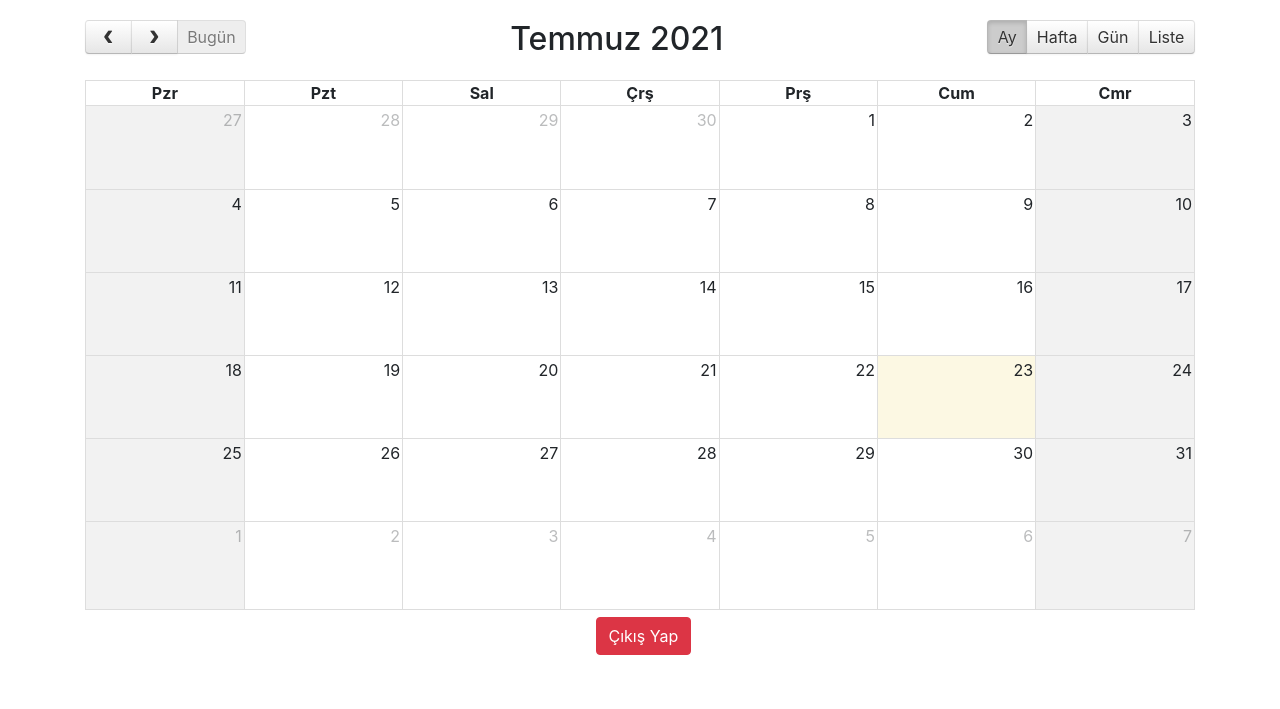
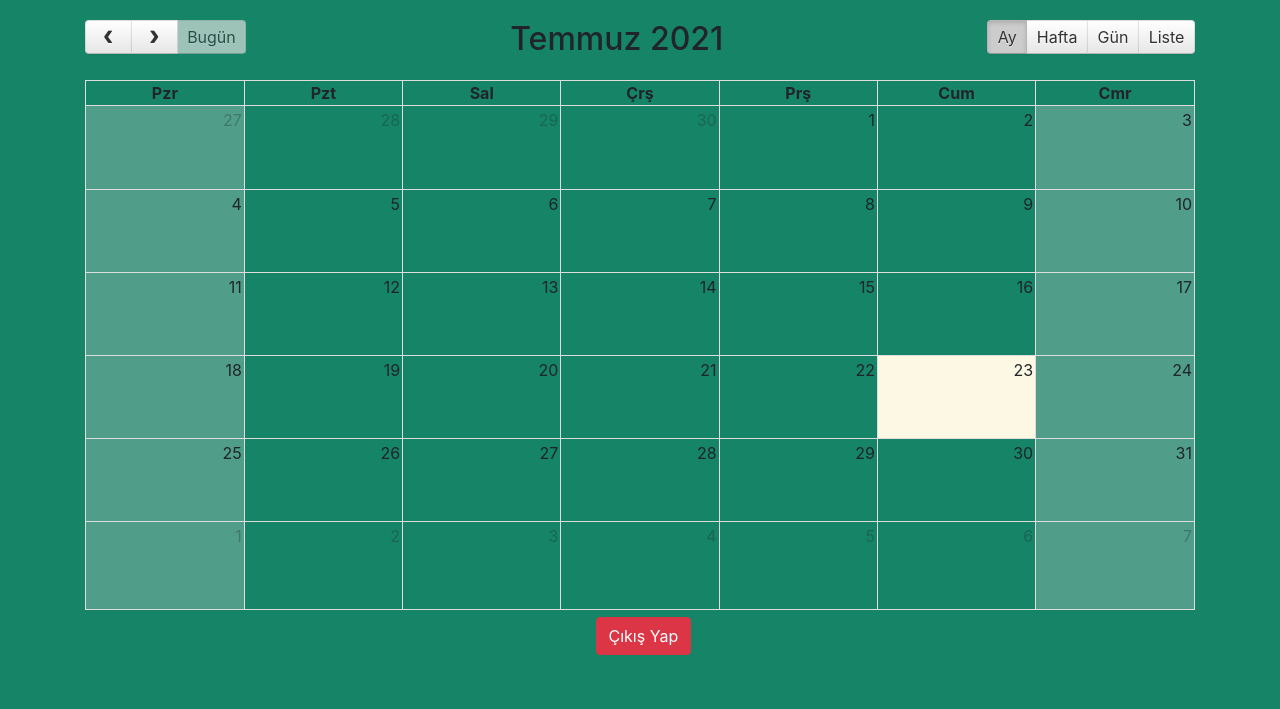
Before and after one commit to ByCyanid/php-calendar, a PHP site: page / in a window 1280 px wide. Shown: the top 709 px of the page. Run offline with PHP 8.4, Linux system fonts and the light colour scheme; a user stored in the database is signed in; data that the repository does not hold is empty; some libraries are stand-ins or nearby versions.

Commit message:
Update index.php

```diff
--- a/index.php
+++ b/index.php
@@ -34,7 +34,9 @@ $events = $req->fetchAll();
     <!-- Custom CSS -->
 
 	 <style>
-
+    body{
+    	background-color: #158467;
+    }
 	#calendar {
 		max-width: 1200px;
 	}
@@ -61,7 +63,8 @@ $events = $req->fetchAll();
 
 	  #calendar a.fc-event {
   color: #fff; /* bootstrap default styles make it black. undo */
-  background-color: #0065A6;
+  background-color: #09015F;
+
 }
 
 
```
